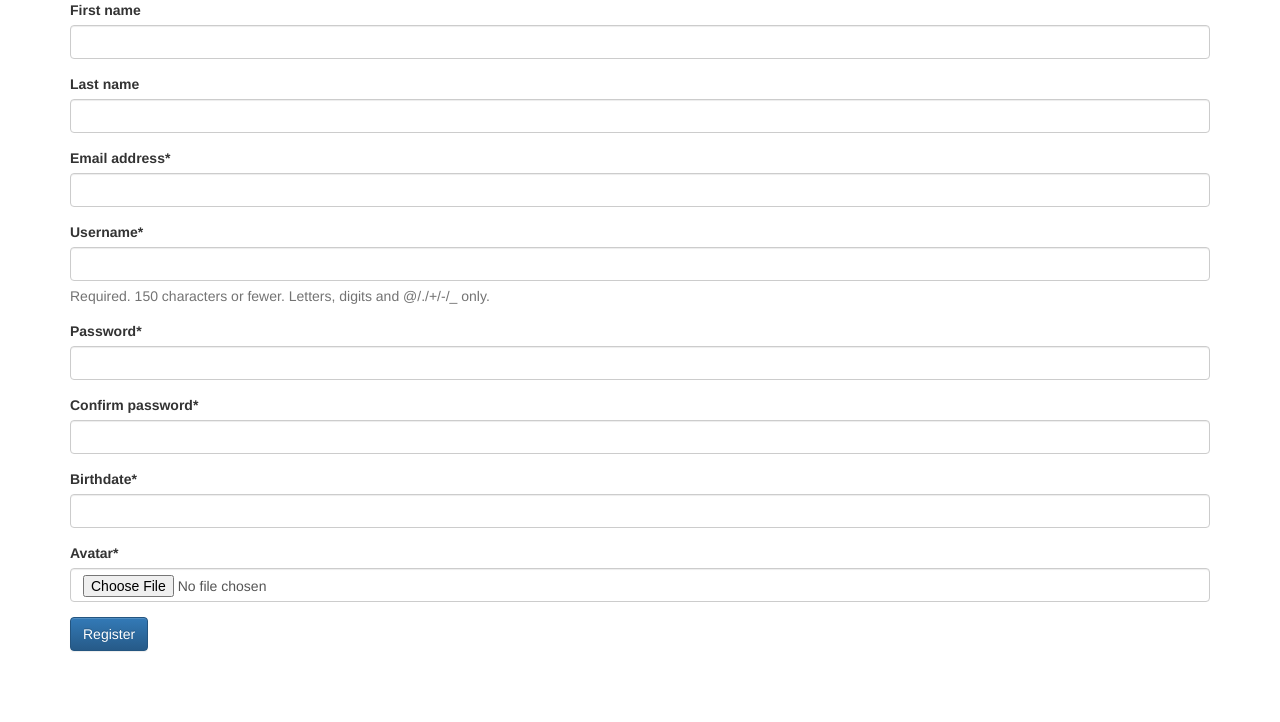
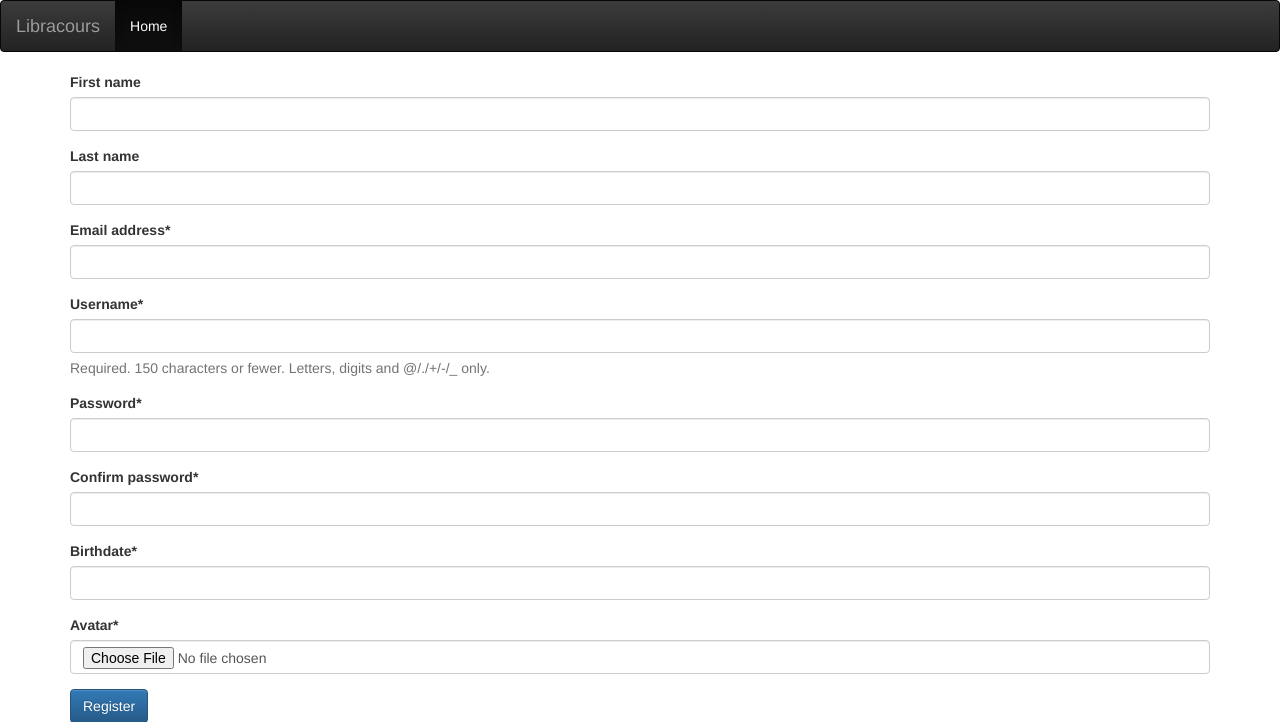
Before and after one commit to awp2016/Libracours, a Django app: page /register/ in a window 1280 px wide. Shown: the top 722 px of the page. Run offline with Django 3.2, Linux system fonts and the light colour scheme; parts of the project's set-up code (start-up, migrations or seed data) failed here and were passed over; some libraries are stand-ins or nearby versions.

Commit message:
Add navbar

```diff
--- a/Main/templates/Libracours/base.html
+++ b/Main/templates/Libracours/base.html
@@ -14,6 +14,40 @@
         {% block head %} {% endblock %}
     </head>
     <body>
+
+        {% block navbar %}
+            <nav class="navbar navbar-inverse">
+              <div class="container-fluid">
+                <!-- Brand and toggle get grouped for better mobile display -->
+                <div class="navbar-header">
+                  <button type="button" class="navbar-toggle collapsed" data-toggle="collapse" data-target="#bs-example-navbar-collapse-1" aria-expanded="false">
+                    <span class="sr-only">Toggle navigation</span>
+                    <span class="icon-bar"></span>
+                    <span class="icon-bar"></span>
+                    <span class="icon-bar"></span>
+                  </button>
+                  <a class="navbar-brand" href="#">Libracours</a>
+                </div>
+
+
+                    <!-- Collect the nav links, forms, and other content for toggling -->
+                <div class="collapse navbar-collapse" id="bs-example-navbar-collapse-1">
+                    {% block navbar_left %}
+                        <ul class="nav navbar-nav">
+                            <li class="active"><a href="{% url 'index' %}">Home<span class="sr-only">(current)</span></a></li>
+                        </ul>
+                    {% endblock %}
+
+                    {% block navbar_right %}
+                        <ul class="nav navbar-nav navbar-right">
+                            <li><a href="{% url 'logout' %}">Sign out</a></li>
+                        </ul>
+                    {% endblock %}
+                </div><!-- /.navbar-collapse -->
+              </div><!-- /.container-fluid -->
+            </nav>
+        {% endblock %}
+
         {% if messages %}
             {% for message in messages %}
                 <div class="alert alert-{{ message.tags }} alert-dismissable fade in text-center">
--- a/Main/templates/Libracours/login.html
+++ b/Main/templates/Libracours/login.html
@@ -1,6 +1,8 @@
 {% extends 'Libracours/base.html' %}
 
 {% load crispy_forms_tags %}
+
+{% block navbar_right %}{% endblock %}
 
 {% block content %}
     <div class="login-page">
--- a/Main/templates/Libracours/register.html
+++ b/Main/templates/Libracours/register.html
@@ -1,6 +1,8 @@
 {% extends 'Libracours/base.html' %}
 
 {% load crispy_forms_tags %}
+
+{% block navbar_right %}{% endblock %}
 
 {% block content %}
     <form class="login-form" method="POST" enctype="multipart/form-data">
```
Lines whose indentation alone changed are shown as unchanged.
